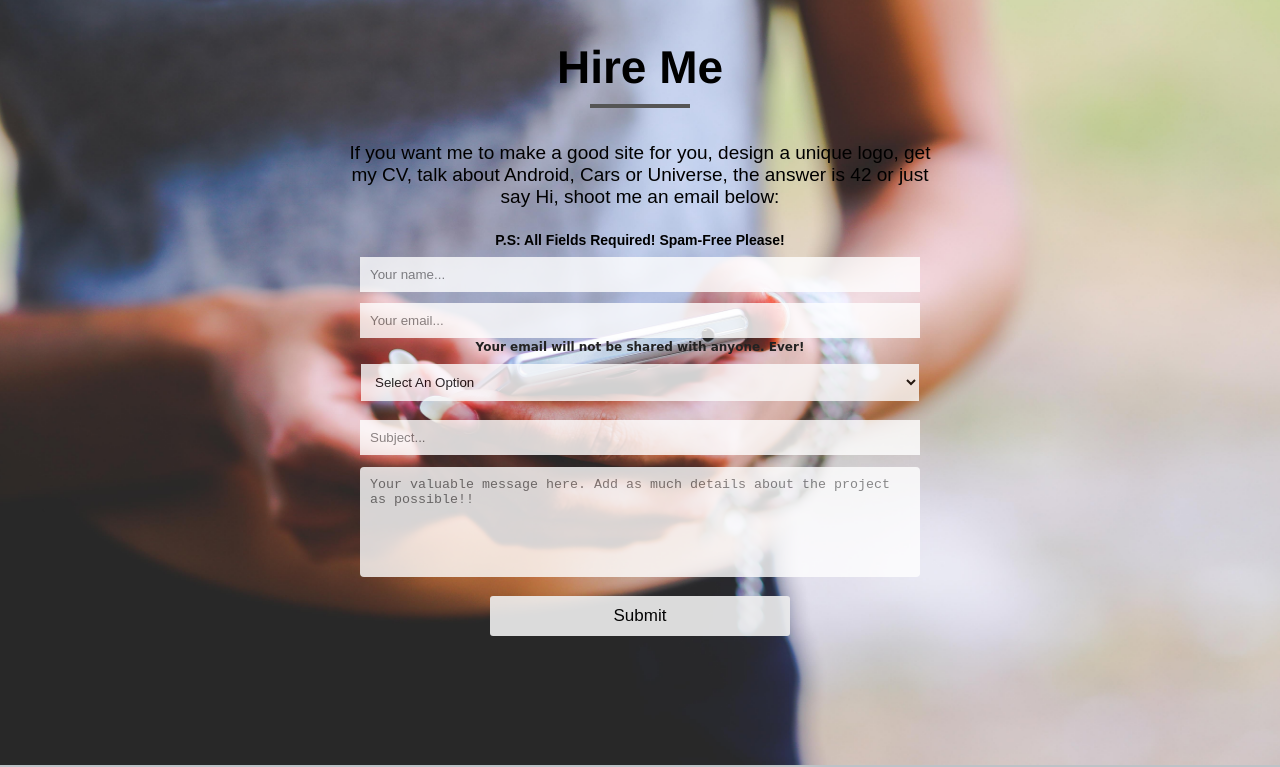
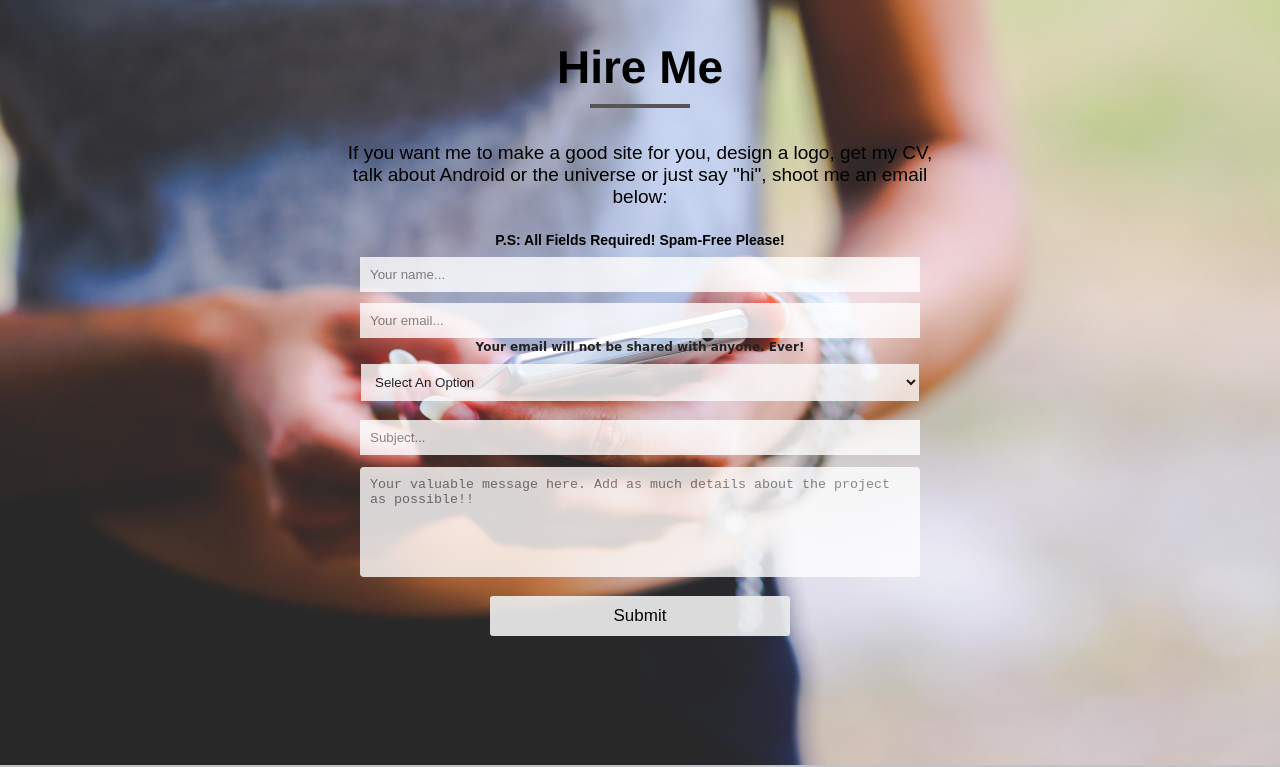
Before and after one commit to KKasbarian/kkasbarian.github.io, a plain HTML site: page index.html in a window 1280 px wide. Shown: the part 4650-5417 px from the top of the page. Drawn offline with nearby package versions, Linux system fonts and the light colour scheme; a script that the page names is missing.

Commit message:
Update index.html

```diff
--- a/index.html
+++ b/index.html
@@ -202,7 +202,7 @@
 <div id="contact" class="fade-in">
     <div id="forms">
         <h1>Hire Me</h1><hr class="hr-line">
-        <p class="hire-contact">If you want me to make a good site for you, design a unique logo, get my CV, talk about Android, Cars or Universe, the answer is 42 or just say Hi, shoot me an email below:</p>
+        <p class="hire-contact">If you want me to make a good site for you, design a logo, get my CV, talk about Android or the universe or just say "hi", shoot me an email below:</p>
         <h6>P.S: All Fields Required! Spam-Free Please!</h6>
             <form id="gform" method="POST" action="https://script.google.com/macros/s/AKfycbySzom4kJVSFwVvjVaEyxQpHHBztfND3xnWhr4zHtrLx_TLNAoR/exec">
                 <!--Hidden Inpit to prevent Spam-->
```
